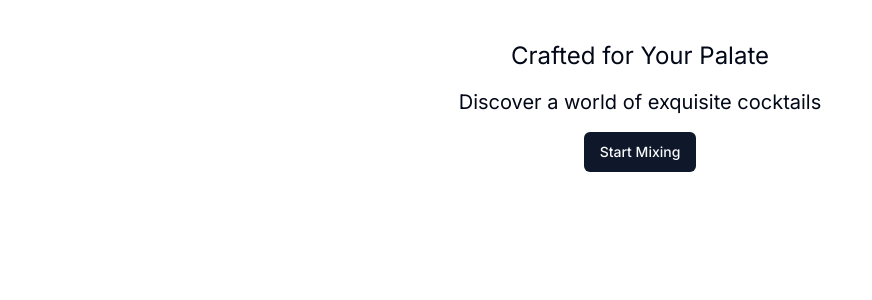
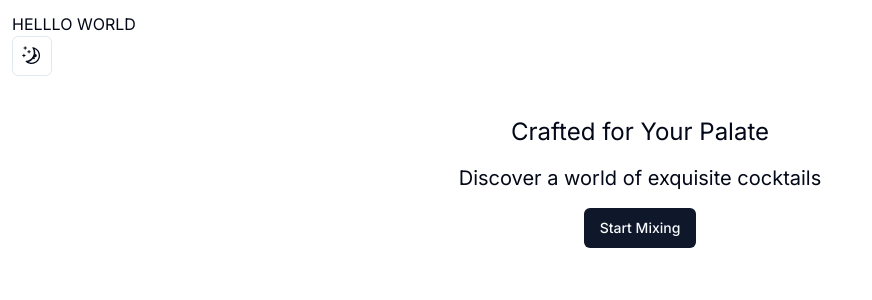
Before and after one commit to kingkwongsta/mixology, a Next.js app: page / in a window 1280 px wide. Shown: the top 300 px of the page, without its empty margins (0-872 px from the left). Built offline with nearby package versions, Linux system fonts and the light colour scheme.

Commit message:
move header out for debugging

```diff
--- a/src/app/components/Header.jsx
+++ b/src/app/components/Header.jsx
@@ -1,14 +1,24 @@
+"use client";
 import Link from "next/link";
 import ModeToggle from "./ModeToggle";
 
 export default function Header() {
   return (
-    <header className="header">
-      <nav>
-        <Link href="/">Home</Link>
-        <Link href="/about">About</Link>
-        <ModeToggle />
-      </nav>
-    </header>
+    <>
+      <h2>HELLLO WORLD</h2>
+      {/* <ModeToggle /> */}
+    </>
   );
 }
+
+// export default function Header() {
+//   return (
+//     <header className="header">
+//       <nav>
+//         <Link href="/">Home</Link>
+//         <Link href="/about">About</Link>
+//         <ModeToggle />
+//       </nav>
+//     </header>
+//   );
+// }
--- a/src/app/components/ModeToggle.jsx
+++ b/src/app/components/ModeToggle.jsx
@@ -6,7 +6,7 @@ import { useTheme } from "next-themes";
 
 import { Button } from "@/components/ui/button";
 
-export function ModeToggle() {
+export default function ModeToggle() {
   const { theme, setTheme } = useTheme();
   const isDarkMode = theme === "dark";
 
--- a/src/app/page.js
+++ b/src/app/page.js
@@ -5,7 +5,8 @@ import Welcome from "./components/Welcome";
 import Preferences from "./components/Preferences";
 import Mood from "./components/Mood";
 import GenerateCocktail from "./components/GenerateCocktail";
-import { ModeToggle } from "./components/ModeToggle";
+import Header from "./components/Header";
+import ModeToggle from "./components/ModeToggle";
 import { useState } from "react";
 
 export default function Home() {
@@ -17,6 +18,8 @@ export default function Home() {
 
   return (
     <main className="m-3">
+      <Header />
+      <ModeToggle />
       {showWelcome ? (
         <Welcome display={() => setshowWelcome(false)} />
       ) : (
```
